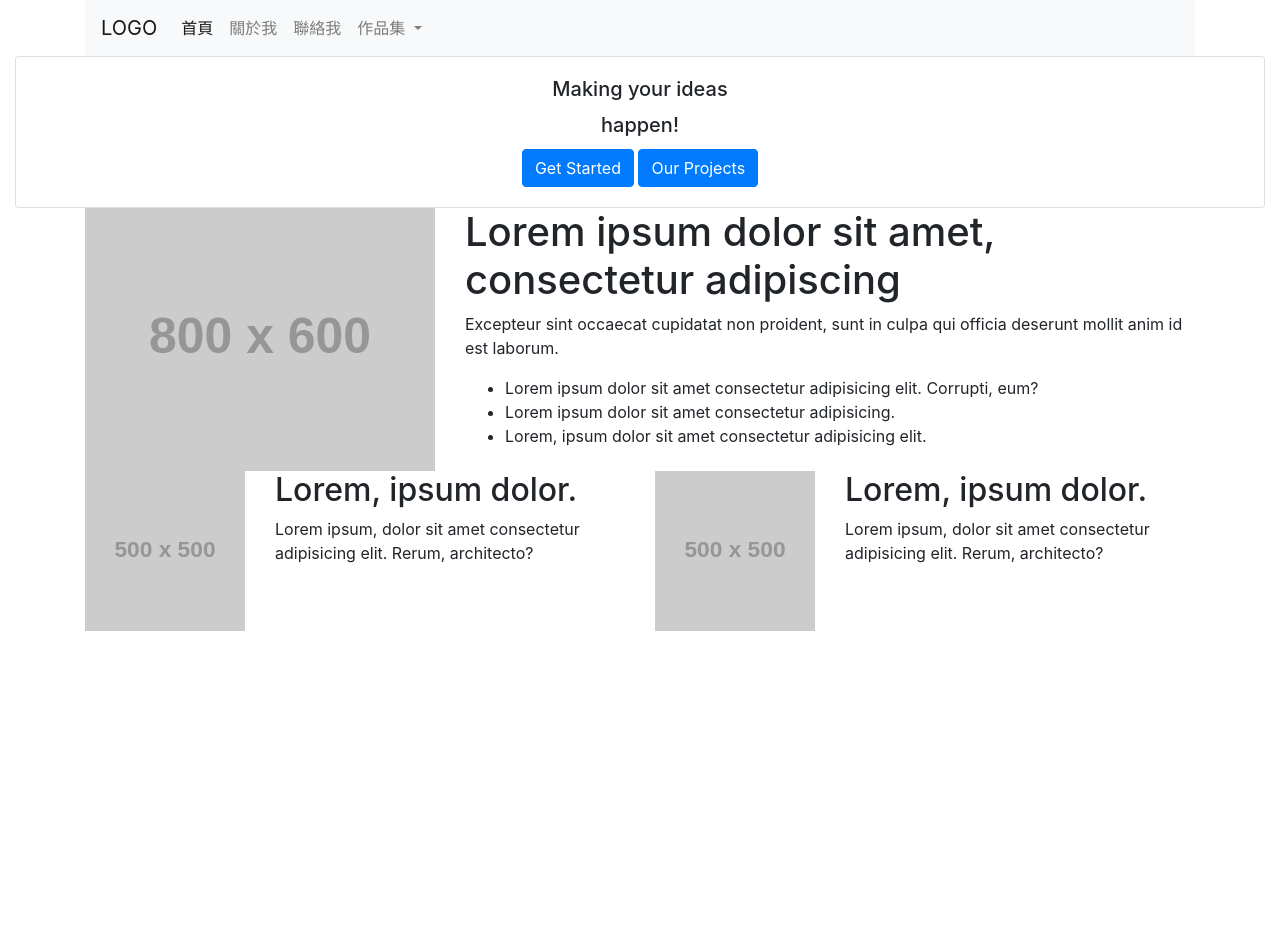
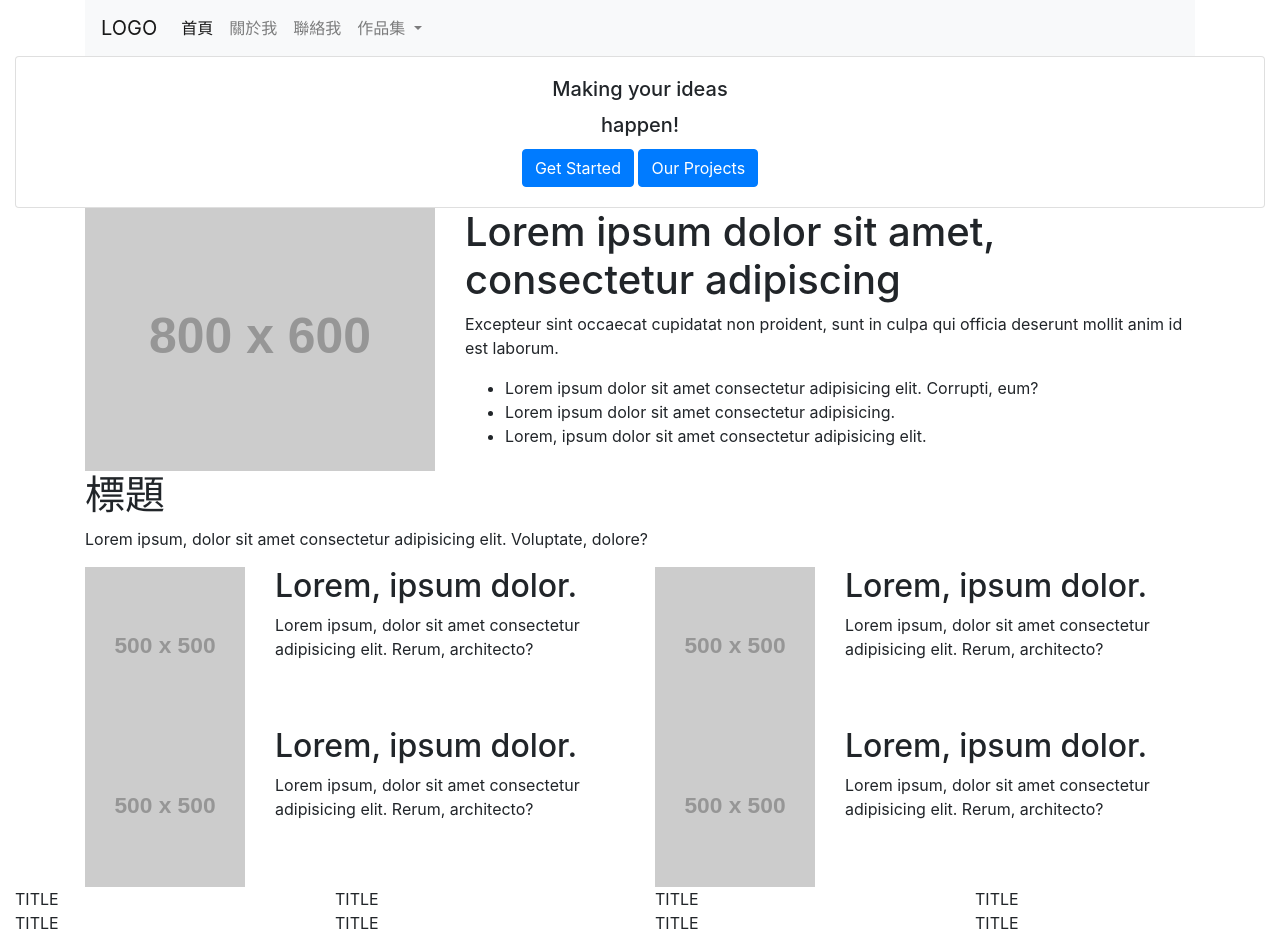
Before and after one commit to KID421/BootstrapWeb, a plain HTML site: page index.html in a window 1280 px wide. Before the commit the page ends 800 px from the top, so only its background shows below. Drawn offline with nearby package versions, Linux system fonts and the light colour scheme; placeholder pictures from the web are drawn by us.

Commit message:
新增滿版圖片區塊

```diff
--- a/index.html
+++ b/index.html
@@ -59,6 +59,7 @@
     </div>
 
     <div class="container">
+
         <div class="row">
             <div class="col-md-12 col-lg-4">
                 <img src="https://fakeimg.pl/800x600/666666/" class="img-fluid">
@@ -72,6 +73,15 @@
                     <li>Lorem ipsum dolor sit amet consectetur adipisicing.</li>
                     <li>Lorem, ipsum dolor sit amet consectetur adipisicing elit.</li>
                 </ul>
+            </div>
+        </div>
+
+        <div class="row">
+            <div class="col-12">
+                <h1>標題</h1>
+            </div>
+            <div class="col-12">
+                <p>Lorem ipsum, dolor sit amet consectetur adipisicing elit. Voluptate, dolore?</p>
             </div>
         </div>
 
@@ -99,9 +109,44 @@
                 </div>
             </div>
         </div>
-
+        <div class="row">
+            <div class="col-md-12 col-lg-6">
+                <div class="row">
+                    <div class="col-sm-12 col-md-4">
+                        <img src="https://fakeimg.pl/500x500/666666/" class="img-fluid">
+                    </div>
+                    <div class="col-sm-12 col-md-8">
+                        <h2>Lorem, ipsum dolor.</h2>
+                        <p>Lorem ipsum, dolor sit amet consectetur adipisicing elit. Rerum, architecto?</p>
+                    </div>
+                </div>
+            </div>
+            <div class="col-md-12 col-lg-6">
+                <div class="row">
+                    <div class="col-sm-12 col-md-4">
+                        <img src="https://fakeimg.pl/500x500/666666/" class="img-fluid">
+                    </div>
+                    <div class="col-sm-12 col-md-8">
+                        <h2>Lorem, ipsum dolor.</h2>
+                        <p>Lorem ipsum, dolor sit amet consectetur adipisicing elit. Rerum, architecto?</p>
+                    </div>
+                </div>
+            </div>
+        </div>
     </div>
 
+    <div class="container-fluid">
+        <div class="row">
+            <div class="col-sm-12 col-md-4 col-lg-3">TITLE</div>
+            <div class="col-sm-12 col-md-4 col-lg-3">TITLE</div>
+            <div class="col-sm-12 col-md-4 col-lg-3">TITLE</div>
+            <div class="col-sm-12 col-md-4 col-lg-3">TITLE</div>
+            <div class="col-sm-12 col-md-4 col-lg-3">TITLE</div>
+            <div class="col-sm-12 col-md-4 col-lg-3">TITLE</div>
+            <div class="col-sm-12 col-md-4 col-lg-3">TITLE</div>
+            <div class="col-sm-12 col-md-4 col-lg-3">TITLE</div>
+        </div>
+    </div>
 
     <!-- Optional JavaScript -->
     <!-- jQuery first, then Popper.js, then Bootstrap JS -->
```
